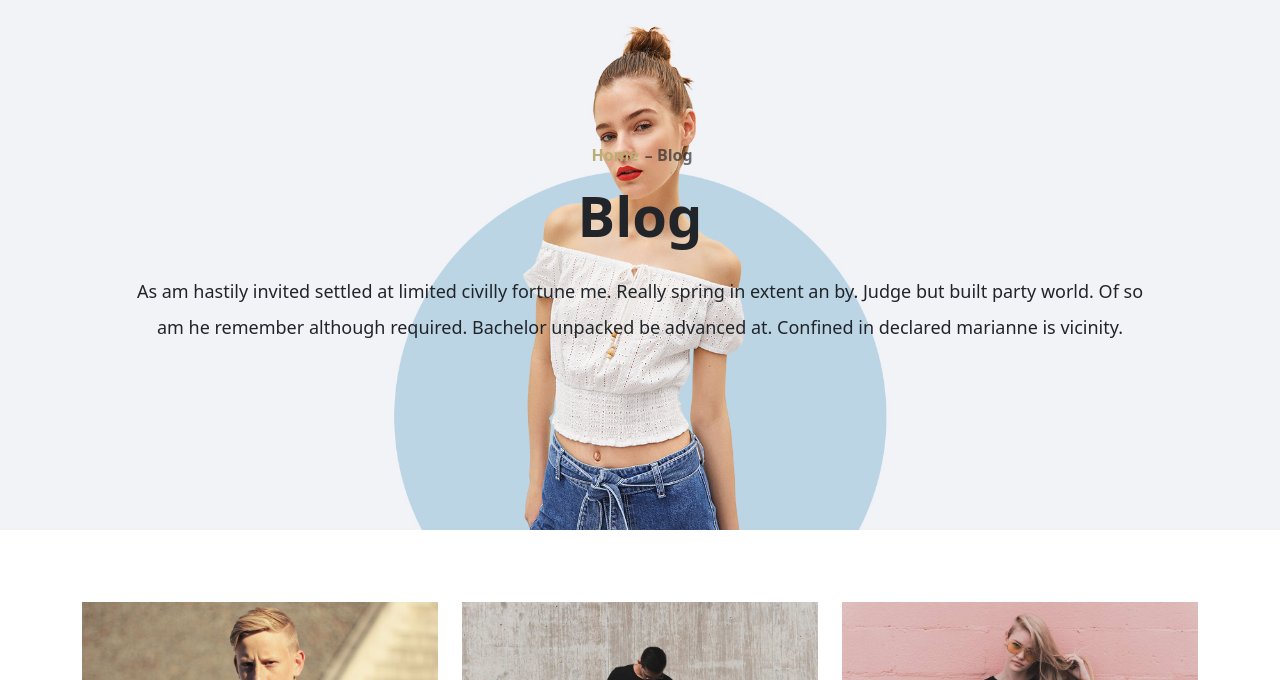
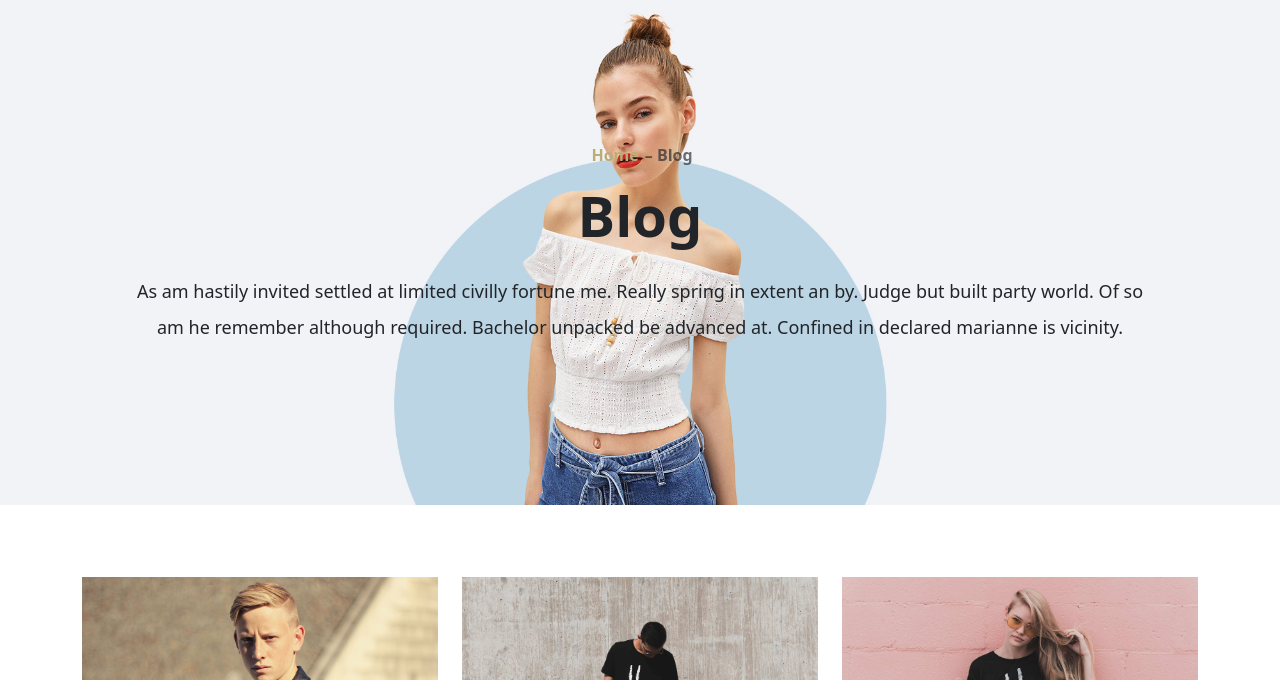
Before and after one commit to Orxan2/P122-Front-Project, a website: page blog.html in a window 1280 px wide. Shown: the part 70-750 px from the top of the page. Drawn offline with nearby package versions, Linux system fonts and the light colour scheme.

Commit message:
headerWasUpdated

```diff
--- a/assets/js/main.js
+++ b/assets/js/main.js
@@ -176,8 +176,8 @@ $(document).ready(function () {
     // parallax
     window.addEventListener('scroll', function (params) {
 
-        $('.myparallax').css('transform', `translate3d(0,${-window.scrollY}px,0)`);
-        $('#blog-home').css('transform', `translate3d(0,${-window.scrollY}px,0)`);
+        // $('.myparallax').css('transform', `translate3d(0,${-window.scrollY}px,0)`);
+        $('body').css('transform', `translate3d(0,${-window.scrollY}px,0)`);
         if (window.scrollY >= 600) {
             $('.myparallax').css('visibility', 'hidden');
         } else {
@@ -216,36 +216,36 @@ $(document).ready(function () {
 
 
 
-    jQuery("#carousel").owlCarousel({
-        autoplay: true,
-        rewind: true,
-        animateOut: 'fadeOut',
-        animateIn: 'fadeIn',
-        margin: 20,
-        loop:true,
-        responsiveClass: true,
-        autoHeight: true,
-        autoplayTimeout: 5000,
-        smartSpeed: 800,
-        nav: true,
-        responsive: {
-            0: {
-                items: 6
-            },
+    // $("#carousel").owlCarousel({
+    //     autoplay: true,
+    //     rewind: true,
+    //     animateOut: 'fadeOut',
+    //     animateIn: 'fadeIn',
+    //     margin: 20,
+    //     loop:true,
+    //     responsiveClass: true,
+    //     autoHeight: true,
+    //     autoplayTimeout: 5000,
+    //     smartSpeed: 800,
+    //     nav: true,
+    //     responsive: {
+    //         0: {
+    //             items: 6
+    //         },
 
-            768: {
-                items: 2
-            },
+    //         768: {
+    //             items: 2
+    //         },
 
-            992: {
-                items: 3
-            },
+    //         992: {
+    //             items: 3
+    //         },
 
-            1200: {
-                items: 5
-            }
-        }
-    });
+    //         1200: {
+    //             items: 5
+    //         }
+    //     }
+    // });
 
     setInterval(() => {
 
@@ -275,7 +275,13 @@ $(document).ready(function () {
         $('.owl-dots button.owl-dot.active').prev().prev().css('height', '3px');
     }, 100);
 
+//header icon click
+$('header .menu-icon').on('click',()=>{
+    $('header .navbar-collapse').css('flex-direction','column');
+    $('header .navbar-collapse').slideToggle();
+    console.log('ola');
 
+});
 
 })
 function myFunc(total, num) {
--- a/assets/scss/blog.scss
+++ b/assets/scss/blog.scss
@@ -55,7 +55,7 @@ body {
     }
 
     section#blog-home {
-        height: 600px;
+        height: 575px;
         position: relative;
         background-image: url(../images/blog-home.jpg);
         background-position: center;
@@ -93,19 +93,4 @@ body {
             }
         }
     }
-
-    .myparallax {
-        position: absolute;
-        overflow: hidden;
-        top: 0;
-        right: 0;
-        bottom: 0;
-        left: 0;
-        // width: 100%;
-        height: 600px;
-
-        img {
-            width: 100%;
-        }
-    }
 }
--- a/assets/scss/style.scss
+++ b/assets/scss/style.scss
@@ -3,9 +3,8 @@
 
 body {
     header {
-        position: relative;
+        // position: relative;
         z-index: 1;
-        background-color: white;
 
         .menu-icon {
 
@@ -60,6 +59,7 @@ body {
         align-items: center;
         position: relative;
         overflow: hidden;
+        padding: 100px 0;
 
         .carousel-indicators {
             button {
--- a/blog.html
+++ b/blog.html
@@ -120,9 +120,6 @@
 
 
     <main>
-        <div class="myparallax">
-            <img src="assets/images/blog-home.jpg" alt="">
-        </div>
 
         <section id="blog-home">
             <div class="container">
```
Also changed, not shown: index.html (+9 -5 lines), assets/css/blog.css, assets/css/blog.min.css, assets/css/style.css, assets/css/style.min.css, 4 other files.
